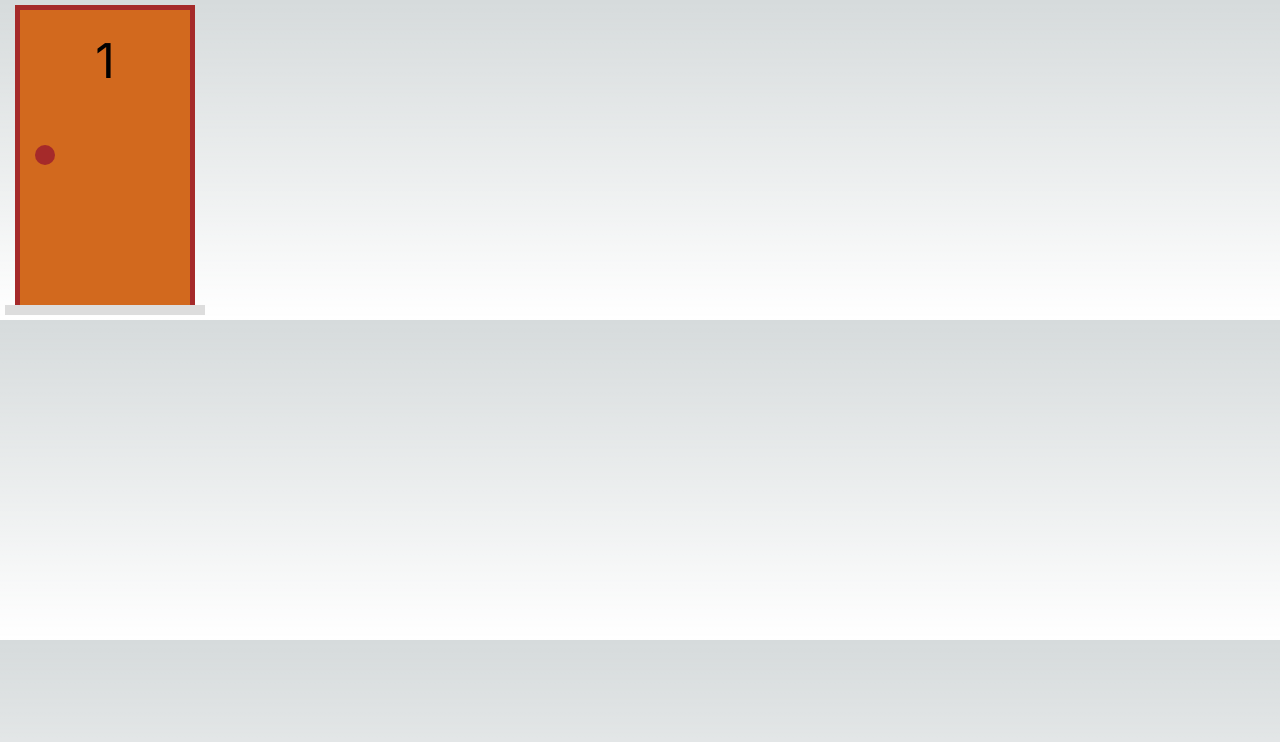
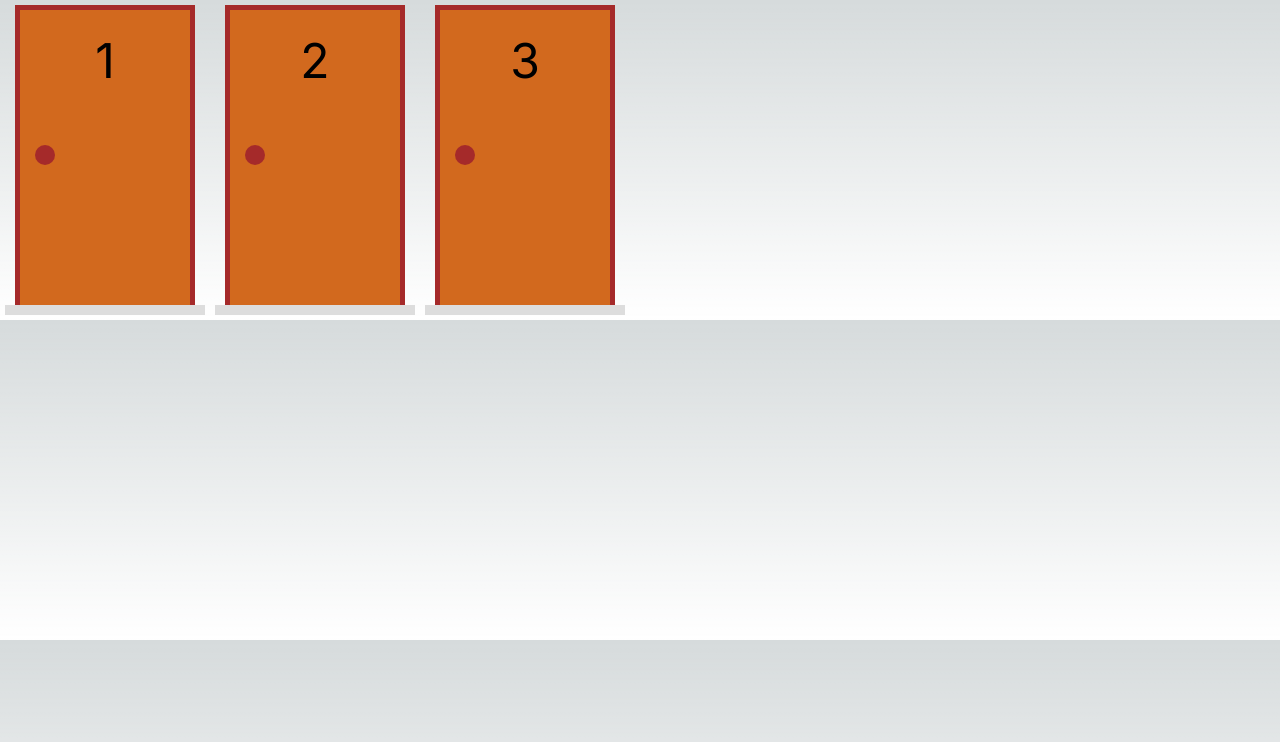
Before and after one commit to CaioLima10/monty-hall, a Next.js app: page / in a window 1280 px wide. Shown: the top 742 px of the page. Built offline with nearby package versions, Linux system fonts and the light colour scheme.

Commit message:
feat: implementing present inside the port

```diff
--- a/src/components/Door.tsx
+++ b/src/components/Door.tsx
@@ -1,6 +1,7 @@
 import React from 'react'
 import styles from "../styles/Door.module.css"
 import DoorModel from '@/model/Door'
+import Present from './Present'
 
 
 interface IDoorProps{
@@ -33,7 +34,7 @@ export default function Door(props: IDoorProps) {
   return (
     <div className={styles.area} onClick={toggleSelection}>
       <div className={`${styles.frame} ${selected}`}>
-        { door.open ? false : renderDoor() }
+        { door.close ? renderDoor() : door.present ? <Present/> : false  }
       </div>
         <div className={styles.floor}></div>
     </div>
--- /dev/null
+++ b/src/function/CreateDoor.ts
@@ -0,0 +1,24 @@
+import DoorModel from "@/model/Door";
+
+export function CreateDoor( amount: number , selected: number): DoorModel[]{
+    return Array.from({ length: amount }, (_ , index) => {
+        const number = index + 1
+        const present = number === selected
+        return new DoorModel(number , present)
+    })
+}
+
+
+export function updateDoor( doors: DoorModel[] , modified: DoorModel ): DoorModel[]{
+    return doors.map(door => {
+        const sameModified = door.number === modified.number
+
+        if(sameModified){
+            return modified
+        }else{
+            return modified.open ? door : door.deselect()
+        }
+    })
+
+
+}
--- a/src/model/Door.ts
+++ b/src/model/Door.ts
@@ -29,6 +29,9 @@ export default class DoorModel{
     get open(){
         return this.#open
     }
+    get close(){
+        return !this.open
+    }
 
     deselect(){
         const seleted = false
--- a/src/pages/index.tsx
+++ b/src/pages/index.tsx
@@ -1,4 +1,5 @@
 import Door from '@/components/Door'
+import { CreateDoor, updateDoor } from '@/function/CreateDoor'
 import DoorModel from '@/model/Door'
 import { Inter } from 'next/font/google'
 import { useState } from 'react'
@@ -7,16 +8,25 @@ const inter = Inter({ subsets: ['latin'] })
 
 export default function Home() {
 
-  const [toggleDoor , setToggleDoor ] = useState(new DoorModel(1))
+  const [ doors , setDoors ] = useState(CreateDoor(3 , 2))
+
+  const renderDoors = () => {
+    return doors.map( door => {
+      return (
+        <Door
+          key={door.number}
+          door={door}
+          onChange={newDoor => setDoors(updateDoor( doors , newDoor))}
+        />
+      )
+    })
+  }
 
   return (
     <main
       className={`flex ${inter.className}`}
     >
-      <Door
-        door={toggleDoor}
-        onChange={newDoor => setToggleDoor(newDoor) }
-        />
+      { renderDoors() }
     </main>
   )
 }
--- a/src/styles/Door.module.css
+++ b/src/styles/Door.module.css
@@ -11,7 +11,7 @@
 
 .frame{
     display: flex;
-    flex-direction: column;
+    flex-direction: column-reverse;
     flex-grow: 1;
     width: 90%;
     border-left: 5px solid brown;
```
